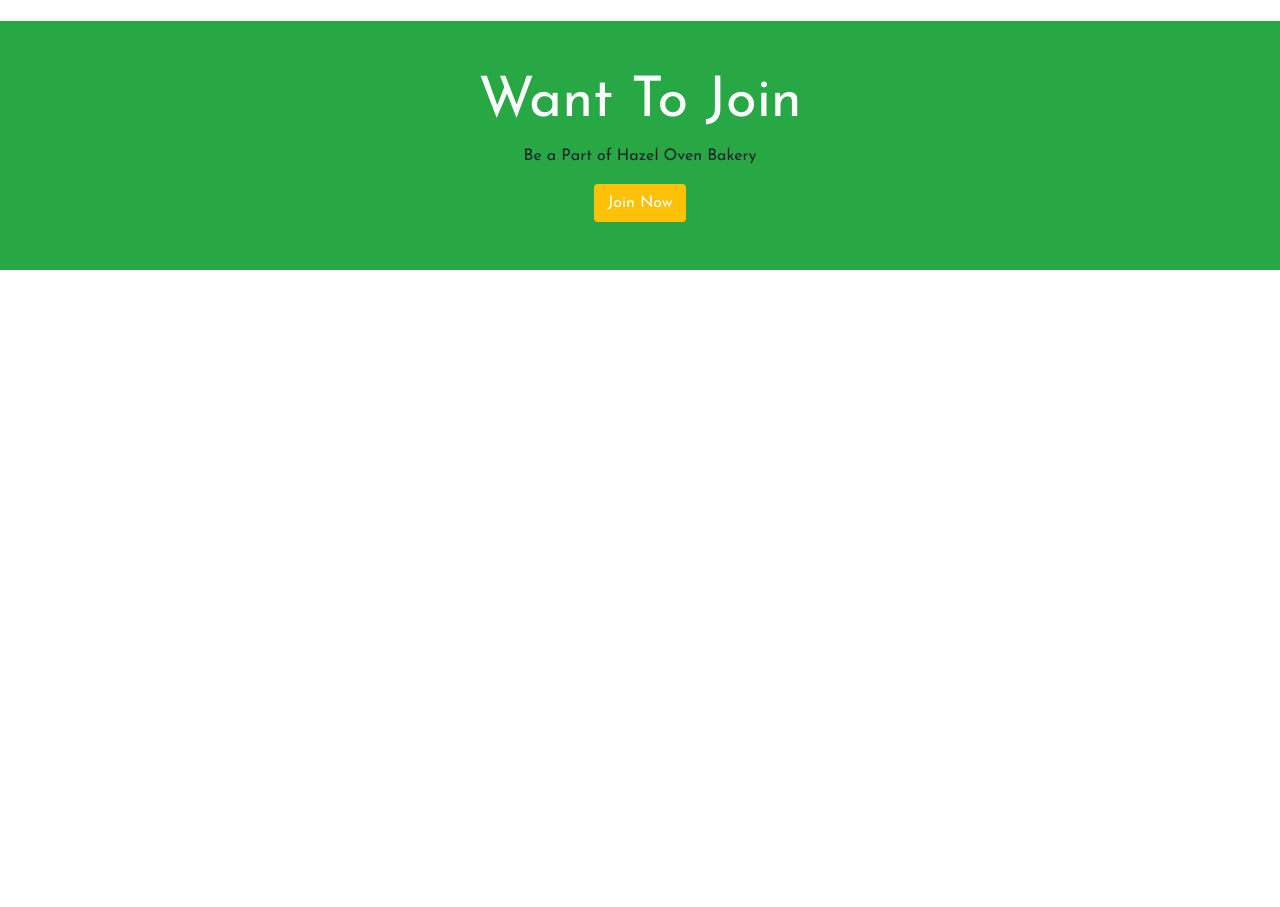
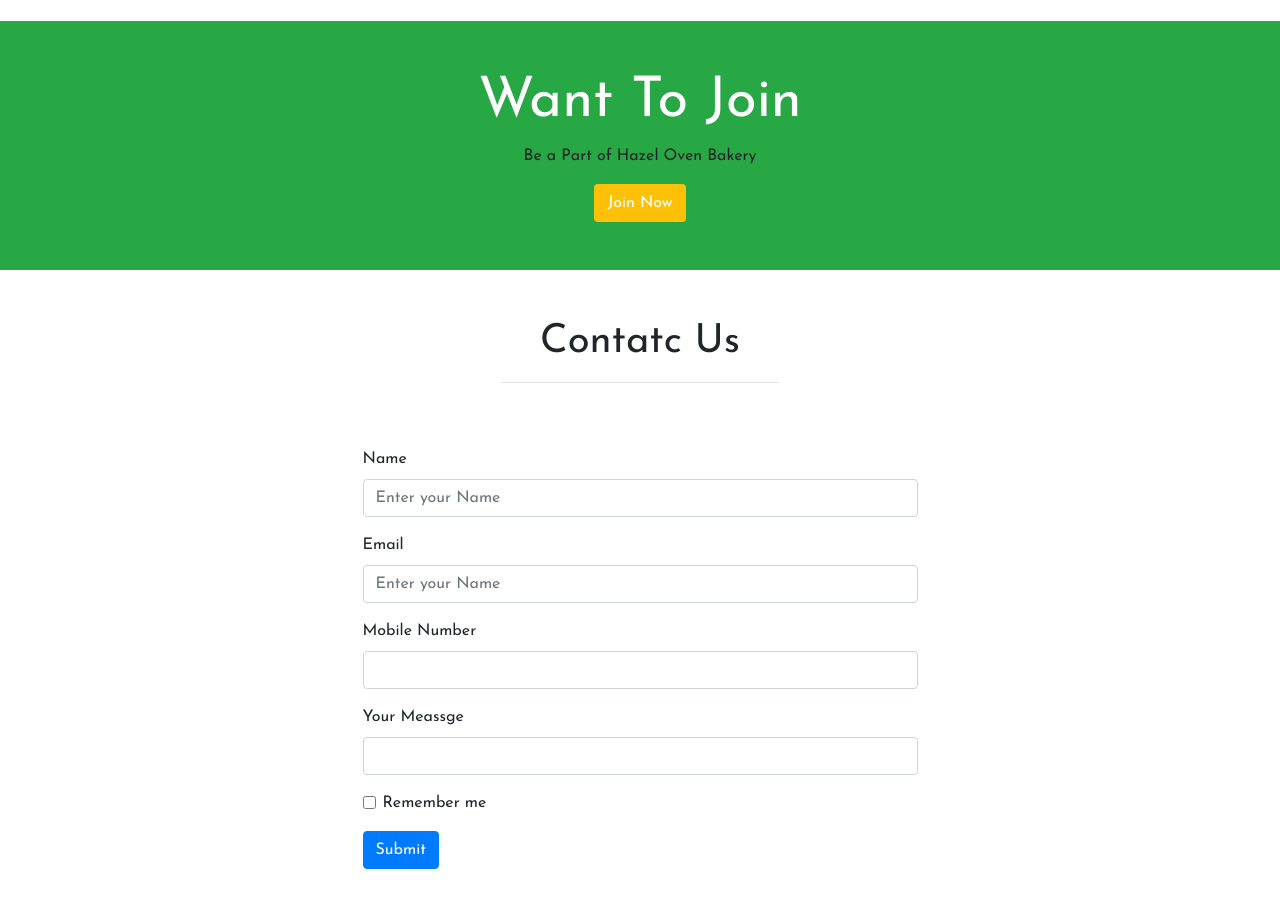
Before and after one commit to NomanChippa/Hazeloven.github.io, a plain HTML site: page index.html in a window 1280 px wide. Shown: the part 5577-6484 px from the top of the page. Before the commit the page ends 5847 px from the top, so only its background shows below. Drawn offline with nearby package versions, Linux system fonts and the light colour scheme.

Commit message:
Update index.html

```diff
--- a/index.html
+++ b/index.html
@@ -417,9 +417,43 @@ Explosion cakes are now available at Hazels Oven by Ayesha! These are perfect fo
 
 <!-- Register end -->
 
+<!-- Contatc us Start -->
 
+<section>
+    <div class="container mb-5">
+      <h1 id="Gallery" class="text-capitalize text-center pt-5">Contatc Us</h1>
+      <hr class="w-25 mx-auto pt-5 " >
+      <form action="/action_page.php">
+        <div class="mx-auto w-50">
+  <div class="form-group" >
+    <label for="email" >Name</label>
+    <input type="text" class="form-control" id="email" placeholder="Enter your Name">
+  </div>
+  <div class="form-group">
+    <label for="pwd">Email</label>
+    <input type="email" class="form-control" id="pwd" placeholder="Enter your Name">
+  </div>
+  <div class="form-group" >
+    <label for="email" >Mobile Number</label>
+    <input type="Number" class="form-control" id="email">
+  </div>
+  <div class="form-group" >
+    <label for="email" >Your Meassge</label>
+    <input type="email" class="form-control" id="email">
+  </div>
+  <div class="form-group form-check">
+    <label class="form-check-label">
+      <input class="form-check-input" type="checkbox"> Remember me
+    </label>
+  </div>
+  <button type="submit" class="btn btn-primary">Submit</button>
+</form>
+</div>
+</form>
+</div>
+</section>
 
-
+<!-- Contatc us End -->
 
  <link rel="stylesheet" href="https://maxcdn.bootstrapcdn.com/bootstrap/4.3.1/css/bootstrap.min.css">
   <script src="https://ajax.googleapis.com/ajax/libs/jquery/3.4.1/jquery.min.js"></script>
```
